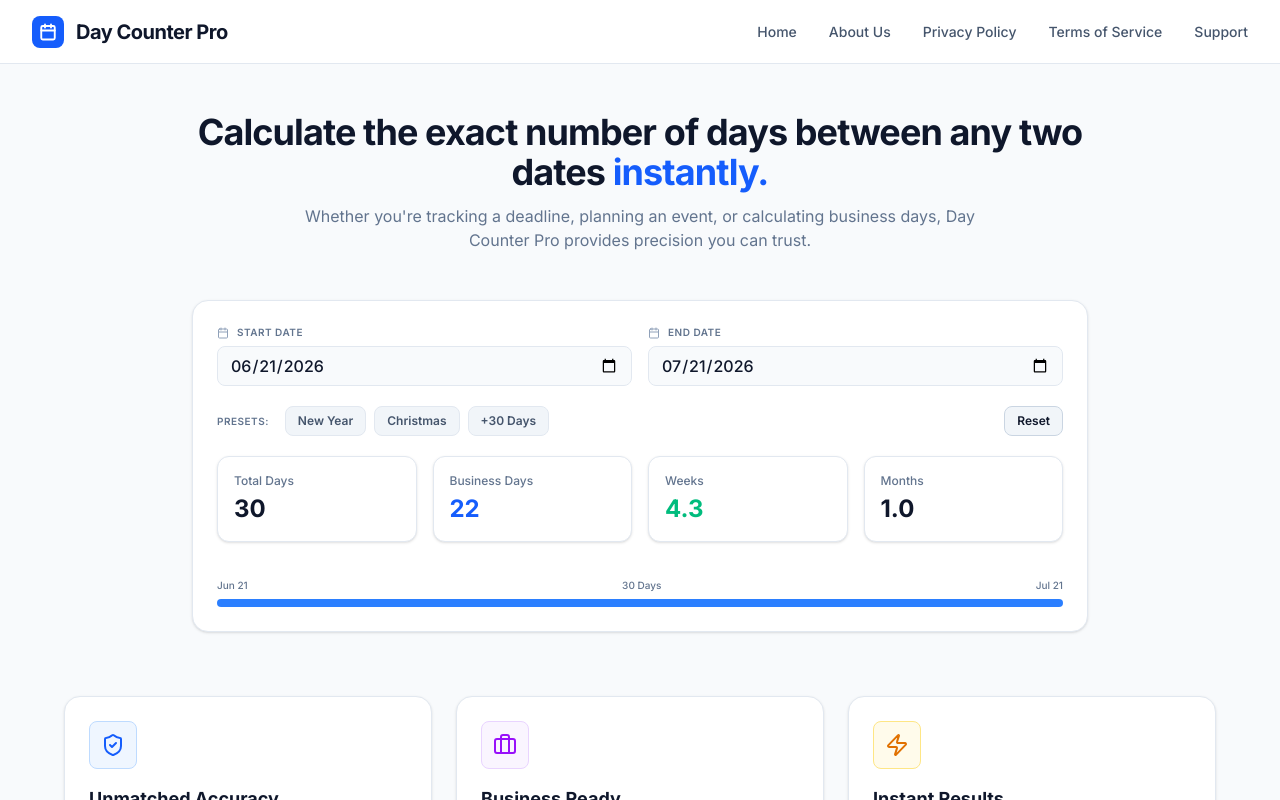
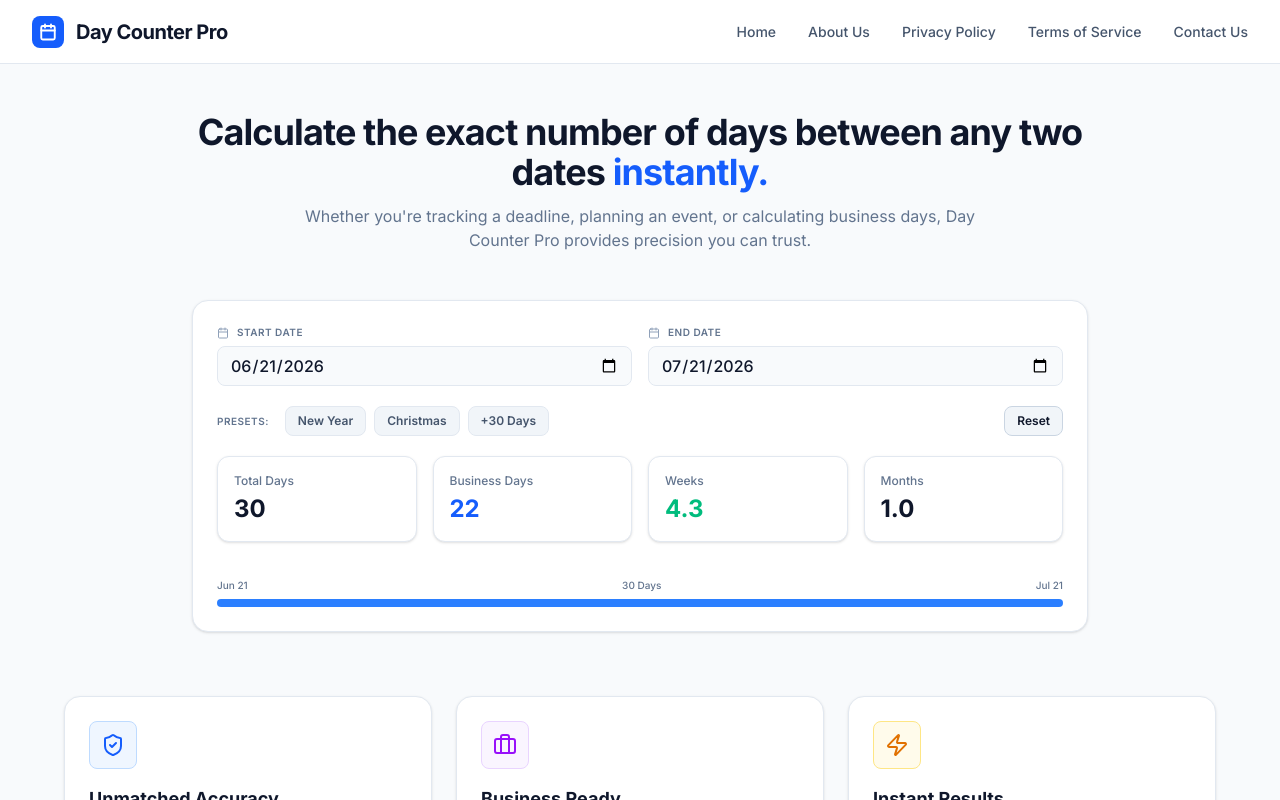
Before and after one commit to hashcode-dev/days-counter-pro, a React (Vite) app: page / in a window 1280 px wide. Shown: the top 800 px of the page. Built offline with nearby package versions, Linux system fonts and the light colour scheme.

Commit message:
refactor: rename support route and navigation label to contact us

```diff
--- a/src/App.tsx
+++ b/src/App.tsx
@@ -16,7 +16,7 @@ function Header() {
         <Link to="/about" className="text-slate-600 hover:text-slate-900 transition-colors">About Us</Link>
         <Link to="/privacy" className="text-slate-600 hover:text-slate-900 transition-colors">Privacy Policy</Link>
         <Link to="/terms" className="text-slate-600 hover:text-slate-900 transition-colors">Terms of Service</Link>
-        <Link to="/support" className="text-slate-600 hover:text-slate-900 transition-colors">Support</Link>
+        <Link to="/contact" className="text-slate-600 hover:text-slate-900 transition-colors">Contact Us</Link>
       </div>
     </header>
   );
@@ -271,10 +271,10 @@ function TermsOfService() {
   );
 }
 
-function Support() {
+function ContactUs() {
   return (
     <div className="py-16 px-8 max-w-2xl mx-auto flex-grow w-full">
-      <h2 className="text-3xl font-bold text-slate-900 mb-8 border-b border-slate-200 pb-4">Support</h2>
+      <h2 className="text-3xl font-bold text-slate-900 mb-8 border-b border-slate-200 pb-4">Contact Us</h2>
       <div className="space-y-6">
         <p className="text-slate-600 text-base">Need help or found a bug? We'd love to hear from you. Fill out the form below and our team will get back to you.</p>
         <form className="space-y-6 bg-white p-8 rounded-2xl shadow-sm border border-slate-200" onSubmit={(e) => { e.preventDefault(); alert("Thanks for reaching out! We'll get back to you soon."); }}>
@@ -382,7 +382,7 @@ export default function App() {
             <Route path="/about" element={<AboutUs />} />
             <Route path="/privacy" element={<PrivacyPolicy />} />
             <Route path="/terms" element={<TermsOfService />} />
-            <Route path="/support" element={<Support />} />
+            <Route path="/contact" element={<ContactUs />} />
             <Route path="*" element={<NotFound />} />
           </Routes>
         </main>
```
Also changed, not shown: 1 other file (tests, documents, lock files or other folders).
